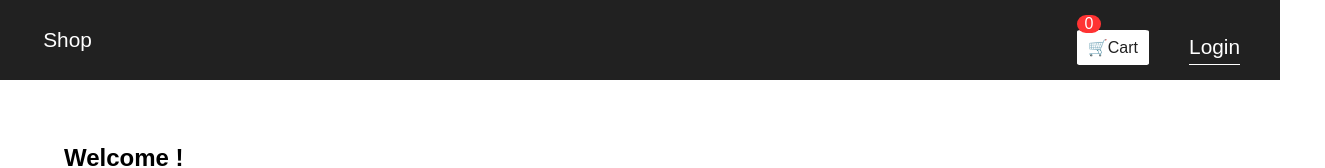
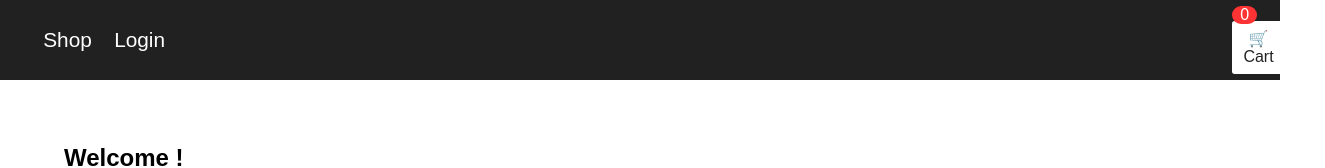
Before and after one commit to amalia980/Webshop_react, a React (Create React App) app in the folder webshop-app/: page / in a window 1280 px wide. Shown: the top 168 px of the page, 1325 px wide, since content can reach past the window. Built offline with nearby package versions, Linux system fonts and the light colour scheme.

Commit message:
checkout i navbaren för att kolla populering

```diff
--- a/webshop-app/src/components/CSS/Navbar.css
+++ b/webshop-app/src/components/CSS/Navbar.css
@@ -11,6 +11,13 @@
     background-color: #212121;
 }
 
+.loggedOutNav{
+    display: flex;
+    align-items: center;
+    width: 100%;
+    height: 5rem;
+    background-color: #212121;
+}
 
 .links {
     margin: 2rem;
--- a/webshop-app/src/components/Navbar.js
+++ b/webshop-app/src/components/Navbar.js
@@ -7,80 +7,67 @@ import "./CSS/Navbar.css";
 
 const Navbar = () => {
   const { loggedIn, setLoggedIn, setUser } = useContext(UserContext);
-  const { cart, cartVisible, setCartVisible } = useContext(CartContext); //basket state
+  const { cart, cartVisible, setCartVisible} = useContext(CartContext); //basket state
+
+
 
   const handleCartVisibility = () => {
-    return cartVisible ? (
-      <button className="cartBtn" onClick={() => setCartVisible(false)}>
-        🛒 Close Cart{" "}
-      </button>
-    ) : (
-      <button className="cartBtn" onClick={() => setCartVisible(true)}>
-        🛒Cart
-      </button>
-    );
-  };
+    return cartVisible ? <button className="cartBtn" onClick={() => setCartVisible(false)}>🛒 Close Cart </button> : <button className="cartBtn" onClick={() => setCartVisible(true)}>🛒Cart</button>
+}
+
 
   const navigate = useNavigate();
 
   const handleLogOut = () => {
     setLoggedIn(false);
-    setUser({});
+    setUser({})
     navigate("/login");
   };
 
-  const moveToLogin = () => {
-    navigate("/login");
-  }
-
-  // skillnad har knappen LogOut
-  const navLogIn = () => {
+  const LoggedIn = () => {
     return (
       <>
         <nav className="loggedInNav">
           <div className="links">
-            <Link className="navLinks" to="/">
-              Shop
-            </Link>
+            <Link className="navLinks" to="/">Shop</Link>
+            <Link className="navLinks" to="/checkout">checkout</Link>
           </div>
           <div className="navButtons">
 
+            <button className="navButton" onClick={handleLogOut}>Logout</button>
+
             <div className="navCart">
-              <span className="badge">{cart.length}</span>
+            <span className="badge" >{cart.length}</span>
               {handleCartVisibility()}
               {cartVisible && <Cart />}
-            </div>
-            <button className="navButton" onClick={handleLogOut}>Logout</button>
+          </div>
+
           </div>
         </nav>
       </>
     );
   };
 
-  // skillnad har knappen LogIn
-  const navLogOut = () => {
+  const LoggedOut = () => {
     return (
       <>
-        <nav className="loggedInNav">
+        <nav className="loggedOutNav">
           <div className="links">
-            <Link className="navLinks" to="/shop">
-              Shop
-            </Link>
-
+          <Link className="navLinks" to="/shop">Shop</Link>
+          <Link className="navLinks" to="/login">
+            Login
+          </Link>
           </div>
-          <div className="navButtons">
-            <div className="navCart">
-              <span className="badge">{cart.length}</span>
+          <div className="navCart navCartLogged">
+            <span className="badge" >{cart.length}</span>
               {handleCartVisibility()}
               {cartVisible && <Cart />}
-            </div>
-            <button onClick={moveToLogin} className="navButton" >Login</button>
           </div>
         </nav>
       </>
     );
   };
-  return <>{loggedIn ? navLogIn() : navLogOut()}</>;
+  return <>{loggedIn ? LoggedIn() : LoggedOut()}</>;
 };
 
 export default Navbar;
```
Also changed, not shown: 1 other file (tests, documents, lock files or other folders).
